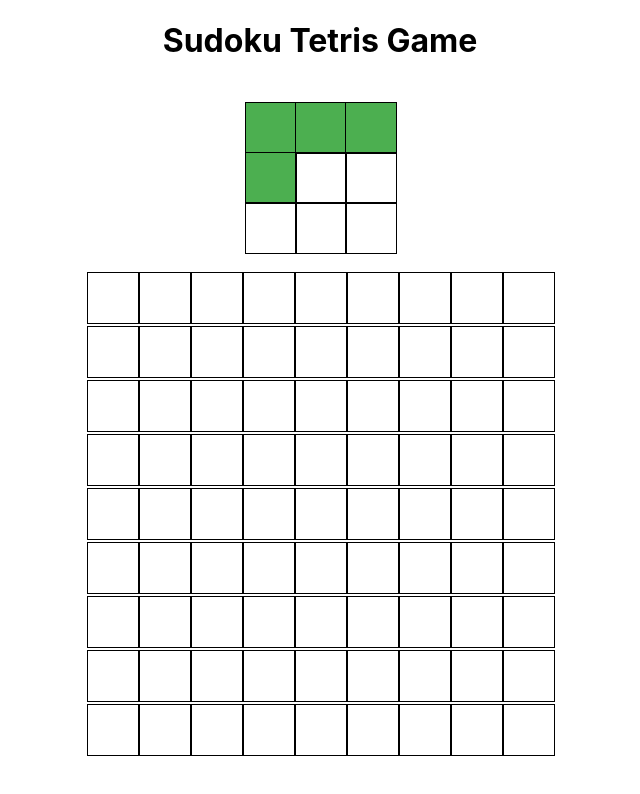
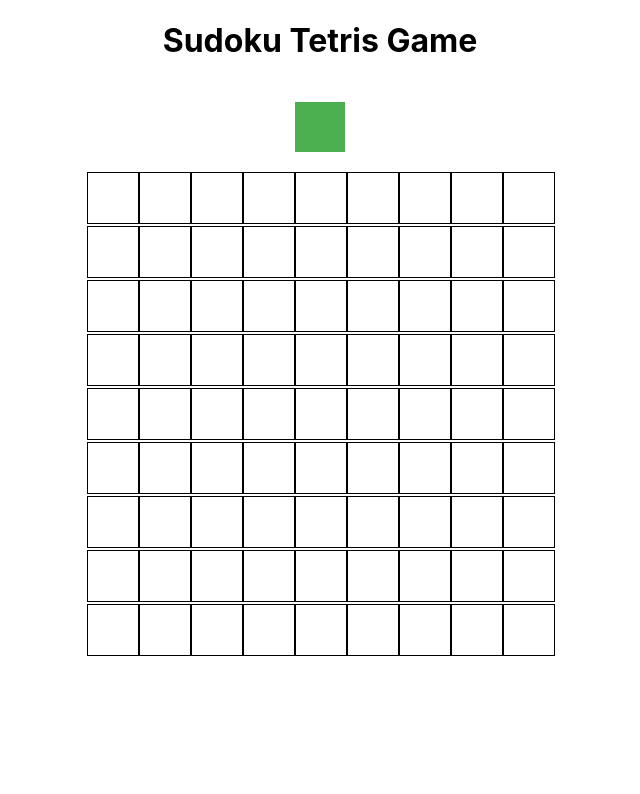
Before and after one commit to CasparRitchie/sudotetroblocku, a React (Create React App) app: page / in a window 1280 px wide. Shown: the top 794 px of the page, without its empty margins (320-960 px from the left). Built offline with nearby package versions, Linux system fonts and the light colour scheme.

Commit message:
updates to make 1 cell drop, before trying second cell

```diff
--- a/src/components/Shape.js
+++ b/src/components/Shape.js
@@ -1,40 +1,62 @@
 import React from 'react';
-import './Grid.css'; // Make sure this import is present
 
-const Shape = ({ shapeType, rotation }) => {
-  const configurations = {
-    L: {
-      1: [[0, 0], [1, 0], [2, 0], [2, 1]],
-      2: [[0, 1], [1, 1], [1, 0], [1, 2]],
-      3: [[0, 1], [1, 1], [2, 1], [0, 2]],
-      4: [[0, 0], [0, 1], [0, 2], [1, 0]]
-    },
-        S: {
-          1: [[0,0]]  // Only one configuration, no rotation needed
-        }
-  };
-
-  const cells = configurations[shapeType][rotation];
-  console.log(cells)
-  console.log(configurations)
+const Shape = () => {
   const gridStyle = {
     display: 'grid',
-    gridTemplateColumns: 'repeat(3, 50px)',
-    gridTemplateRows: 'repeat(3, 50px)',
+    gridTemplateColumns: 'repeat(1, 50px)', // Single cell grid
+    gridTemplateRows: 'repeat(1, 50px)'
   };
 
   return (
     <div style={gridStyle}>
-      {Array.from({ length: 9 }).map((_, index) => {
-        const x = Math.floor(index / 3);
-        const y = index % 3;
-        const isFilled = cells.some(cell => cell[0] === x && cell[1] === y);
-        return (
-          <div key={index} className={`cell ${isFilled ? 'shape-cell' : ''}`}></div>
-        );
-      })}
+      <div style={{ width: '50px', height: '50px', backgroundColor: '#4CAF50' }}></div>
     </div>
   );
 };
 
 export default Shape;
+
+
+
+
+
+// import React from 'react';
+// import './Grid.css'; // Make sure this import is present
+
+// const Shape = ({ shapeType, rotation }) => {
+//   const configurations = {
+//     L: {
+//       1: [[0, 0], [1, 0], [2, 0], [2, 1]],
+//       2: [[0, 1], [1, 1], [1, 0], [1, 2]],
+//       3: [[0, 1], [1, 1], [2, 1], [0, 2]],
+//       4: [[0, 0], [0, 1], [0, 2], [1, 0]]
+//     },
+//         S: {
+//           1: [[0,0]]  // Only one configuration, no rotation needed
+//         }
+//   };
+
+//   const cells = configurations[shapeType][rotation];
+//   console.log(cells)
+//   console.log(configurations)
+//   const gridStyle = {
+//     display: 'grid',
+//     gridTemplateColumns: 'repeat(3, 50px)',
+//     gridTemplateRows: 'repeat(3, 50px)',
+//   };
+
+//   return (
+//     <div style={gridStyle}>
+//       {Array.from({ length: 9 }).map((_, index) => {
+//         const x = Math.floor(index / 3);
+//         const y = index % 3;
+//         const isFilled = cells.some(cell => cell[0] === x && cell[1] === y);
+//         return (
+//           <div key={index} className={`cell ${isFilled ? 'shape-cell' : ''}`}></div>
+//         );
+//       })}
+//     </div>
+//   );
+// };
+
+// export default Shape;
--- a/src/components/ShapePicker.js
+++ b/src/components/ShapePicker.js
@@ -1,30 +1,54 @@
-import React, { useState, useEffect } from 'react';
-import Shape from './Shape';  // Ensure the import path is correct
+import React from 'react';
+import Shape from './Shape';
 
 const ShapePicker = () => {
-  const [selectedShape, setSelectedShape] = useState({ type: 'L', rotation: 1 });
-
-  useEffect(() => {
-    const rotations = [1, 2, 3, 4];
-    const randomRotation = rotations[Math.floor(Math.random() * rotations.length)];
-    setSelectedShape({ type: 'L', rotation: randomRotation });  // Sets a random rotation on component mount
-  }, []);
-
   return (
     <div style={{ display: 'flex', justifyContent: 'center', padding: '20px' }}>
       <div
         draggable
         onDragStart={(e) => {
-          e.dataTransfer.setData("shapeType", selectedShape.type);
-          e.dataTransfer.setData("rotation", selectedShape.rotation.toString());
+          e.dataTransfer.setData("shapeType", "S");
+          e.dataTransfer.setData("rotation", "1");
         }}
         style={{ cursor: 'pointer' }}
       >
-        {/* Ensure the Shape component is called with the right props */}
-        <Shape shapeType={selectedShape.type} rotation={selectedShape.rotation} />
+        <Shape />
       </div>
     </div>
   );
 };
 
 export default ShapePicker;
+
+
+
+// import React, { useState, useEffect } from 'react';
+// import Shape from './Shape';  // Ensure the import path is correct
+
+// const ShapePicker = () => {
+//   const [selectedShape, setSelectedShape] = useState({ type: 'L', rotation: 1 });
+
+//   useEffect(() => {
+//     const rotations = [1, 2, 3, 4];
+//     const randomRotation = rotations[Math.floor(Math.random() * rotations.length)];
+//     setSelectedShape({ type: 'L', rotation: randomRotation });  // Sets a random rotation on component mount
+//   }, []);
+
+//   return (
+//     <div style={{ display: 'flex', justifyContent: 'center', padding: '20px' }}>
+//       <div
+//         draggable
+//         onDragStart={(e) => {
+//           e.dataTransfer.setData("shapeType", selectedShape.type);
+//           e.dataTransfer.setData("rotation", selectedShape.rotation.toString());
+//         }}
+//         style={{ cursor: 'pointer' }}
+//       >
+//         {/* Ensure the Shape component is called with the right props */}
+//         <Shape shapeType={selectedShape.type} rotation={selectedShape.rotation} />
+//       </div>
+//     </div>
+//   );
+// };
+
+// export default ShapePicker;
--- a/src/components/grid-component.js
+++ b/src/components/grid-component.js
@@ -1,80 +1,20 @@
 import React, { useState } from 'react';
 import './Grid.css';
-
-const SHAPES = {
-  L: {
-    1: [[0,0], [1,0], [2,0], [2,1]],
-    2: [[0,0], [0,1], [1,1], [2,1]],
-    3: [[0,0], [0,1], [0,2], [1,2]],
-    4: [[0,1], [1,1], [2,0], [2,1]]
-  },
-      S: {
-        1: [[0,0]]  // Only one configuration, no rotation needed
-      }
-};
-
-
-const canPlaceShape = (grid, shapeType, rotation, x, y) => {
-  const shape = SHAPES[shapeType][rotation];
-  if (!Array.isArray(shape)) {
-    console.error('Shape data is not an array:', shape);
-    return false;
-  }
-
-  for (const [dx, dy] of shape) {
-    const posX = x + dx;
-    const posY = y + dy;
-    if (posX < 0 || posX >= 9 || posY < 0 || posY >= 9 || grid[posX][posY] !== null) {
-      return false; // Shape goes out of bounds or collides with an existing piece
-    }
-  }
-  return true;
-};
-
-const placeShapeOnGrid = (grid, shapeType, rotation, x, y) => {
-  const newGrid = grid.map(row => [...row]); // Create a deep copy of the grid
-  const shape = SHAPES[shapeType][rotation];
-
-  if (!Array.isArray(shape)) {
-    console.error('Shape data is not an array:', shape);
-    return grid; // Return the original grid unchanged if error
-  }
-
-  for (const [dx, dy] of shape) {
-    newGrid[x + dx][y + dy] = shapeType; // Place shape part on the grid
-  }
-  return newGrid;
-};
-
-
 
 const Grid = () => {
   const [grid, setGrid] = useState(Array(9).fill(Array(9).fill(null)));
 
   const handleDrop = (e, rowIndex, colIndex) => {
     e.preventDefault();
-    const shapeType = e.dataTransfer.getData("shapeType");
-    const rotation = parseInt(e.dataTransfer.getData("rotation"), 10);
-
-    // Calculate the offset based on the shape's bounding box
-    const shape = SHAPES[shapeType][rotation];
-    const minX = Math.min(...shape.map(([dx, _]) => dx));
-    const minY = Math.min(...shape.map(([_, dy]) => dy));
-
-    // Calculate base coordinates considering the anchor point at the top-left of the bounding box
-    const baseX = rowIndex - minX;
-    const baseY = colIndex - minY;
-
-    if (canPlaceShape(grid, shapeType, rotation, baseX, baseY)) {
-      const newGrid = placeShapeOnGrid(grid, shapeType, rotation, baseX, baseY);
+    if (rowIndex === 0 && colIndex === 0) {  // Target the top-left cell
+      const newGrid = grid.map(row => [...row]);
+      newGrid[rowIndex][colIndex] = 'S';  // Set 'S' for square
       setGrid(newGrid);
-      console.log(newGrid);
     }
   };
 
-
   const allowDrop = (e) => {
-    e.preventDefault(); // Necessary to allow dropping
+    e.preventDefault();  // This is necessary to allow dropping
   };
 
   return (
@@ -84,8 +24,8 @@ const Grid = () => {
           key={`${rowIndex}-${colIndex}`}
           onDrop={(e) => handleDrop(e, rowIndex, colIndex)}
           onDragOver={allowDrop}
-          className="cell grid-cell"
-          style={{ backgroundColor: cell ? '#4CAF50' : 'transparent' }}
+          className="grid-cell"
+          style={{ backgroundColor: cell ? '#4CAF50' : 'transparent', width: '50px', height: '50px', border: '1px solid black' }}
         >
           {cell}
         </div>
@@ -95,3 +35,104 @@ const Grid = () => {
 };
 
 export default Grid;
+
+
+
+
+// import React, { useState } from 'react';
+// import './Grid.css';
+
+// const SHAPES = {
+//   L: {
+//     1: [[0,0], [1,0], [2,0], [2,1]],
+//     2: [[0,0], [0,1], [1,1], [2,1]],
+//     3: [[0,0], [0,1], [0,2], [1,2]],
+//     4: [[0,1], [1,1], [2,0], [2,1]]
+//   },
+//       S: {
+//         1: [[0,0]]  // Only one configuration, no rotation needed
+//       }
+// };
+
+
+// const canPlaceShape = (grid, shapeType, rotation, x, y) => {
+//   const shape = SHAPES[shapeType][rotation];
+//   if (!Array.isArray(shape)) {
+//     console.error('Shape data is not an array:', shape);
+//     return false;
+//   }
+
+//   for (const [dx, dy] of shape) {
+//     const posX = x + dx;
+//     const posY = y + dy;
+//     if (posX < 0 || posX >= 9 || posY < 0 || posY >= 9 || grid[posX][posY] !== null) {
+//       return false; // Shape goes out of bounds or collides with an existing piece
+//     }
+//   }
+//   return true;
+// };
+
+// const placeShapeOnGrid = (grid, shapeType, rotation, x, y) => {
+//   const newGrid = grid.map(row => [...row]); // Create a deep copy of the grid
+//   const shape = SHAPES[shapeType][rotation];
+
+//   if (!Array.isArray(shape)) {
+//     console.error('Shape data is not an array:', shape);
+//     return grid; // Return the original grid unchanged if error
+//   }
+
+//   for (const [dx, dy] of shape) {
+//     newGrid[x + dx][y + dy] = shapeType; // Place shape part on the grid
+//   }
+//   return newGrid;
+// };
+
+
+
+// const Grid = () => {
+//   const [grid, setGrid] = useState(Array(9).fill(Array(9).fill(null)));
+
+//   const handleDrop = (e, rowIndex, colIndex) => {
+//     e.preventDefault();
+//     const shapeType = e.dataTransfer.getData("shapeType");
+//     const rotation = parseInt(e.dataTransfer.getData("rotation"), 10);
+
+//     // Calculate the offset based on the shape's bounding box
+//     const shape = SHAPES[shapeType][rotation];
+//     const minX = Math.min(...shape.map(([dx, _]) => dx));
+//     const minY = Math.min(...shape.map(([_, dy]) => dy));
+
+//     // Calculate base coordinates considering the anchor point at the top-left of the bounding box
+//     const baseX = rowIndex - minX;
+//     const baseY = colIndex - minY;
+
+//     if (canPlaceShape(grid, shapeType, rotation, baseX, baseY)) {
+//       const newGrid = placeShapeOnGrid(grid, shapeType, rotation, baseX, baseY);
+//       setGrid(newGrid);
+//       console.log(newGrid);
+//     }
+//   };
+
+
+//   const allowDrop = (e) => {
+//     e.preventDefault(); // Necessary to allow dropping
+//   };
+
+//   return (
+//     <div className="grid">
+//       {grid.map((row, rowIndex) => row.map((cell, colIndex) => (
+//         <div
+//           key={`${rowIndex}-${colIndex}`}
+//           onDrop={(e) => handleDrop(e, rowIndex, colIndex)}
+//           onDragOver={allowDrop}
+//           className="cell grid-cell"
+//           style={{ backgroundColor: cell ? '#4CAF50' : 'transparent' }}
+//         >
+//           {cell}
+//         </div>
+//       )))}
+//     </div>
+//   );
+// };
+
+// export default Grid;
```
